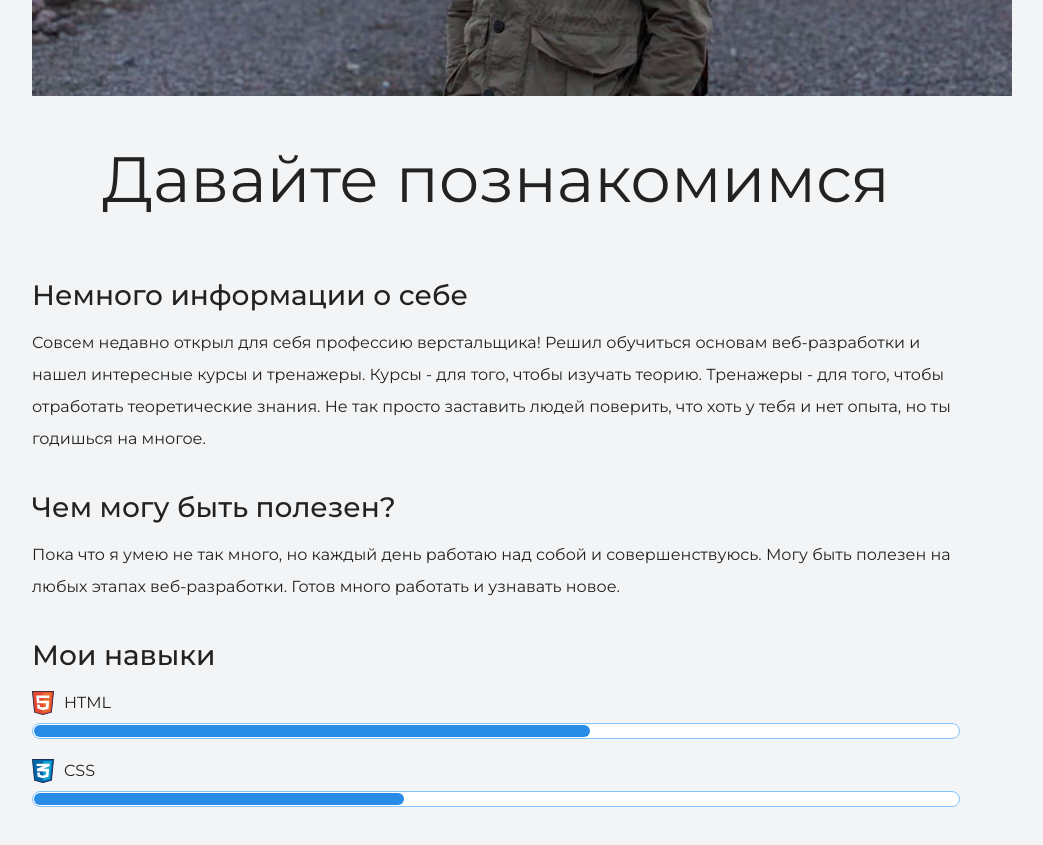
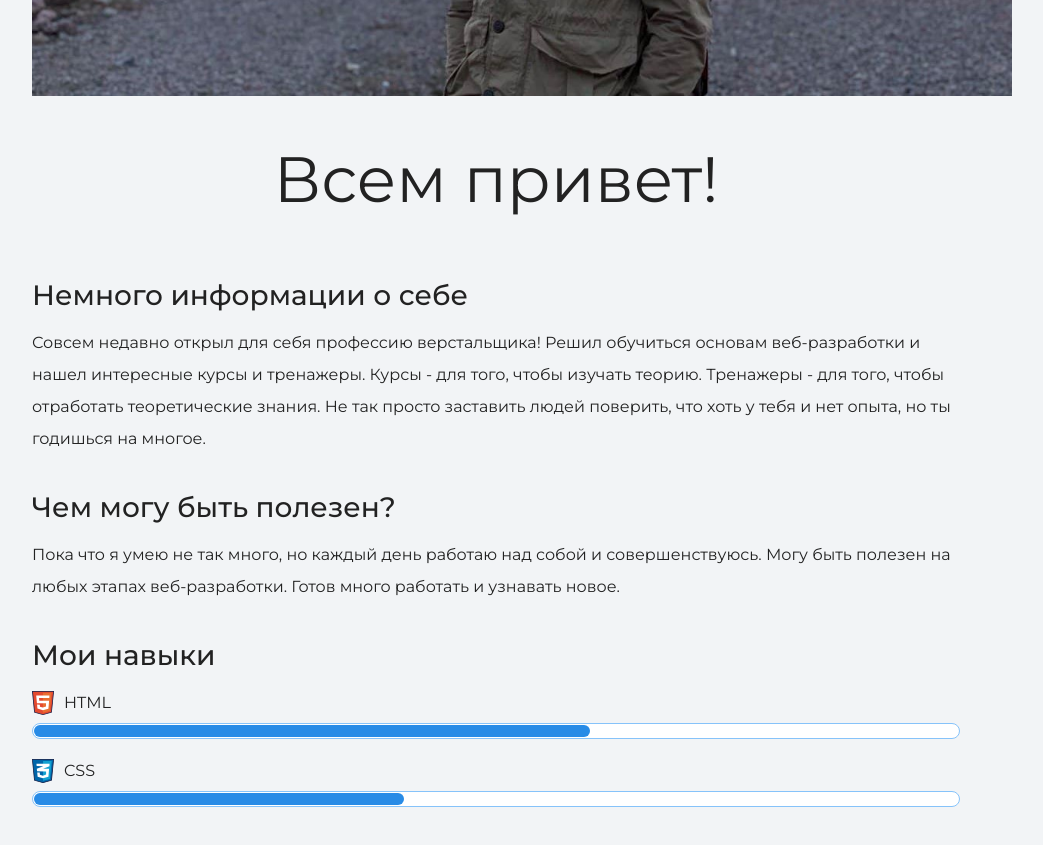
Before and after one commit to IlyaPavl/gitstudy, a plain HTML site: page Portfolio/portfolio-step-1/index.html in a window 1280 px wide. Shown: the part 1440-2285 px from the top of the page, without its empty margins (144-1187 px from the left). Drawn offline with Linux system fonts and the light colour scheme.

Commit message:
github commit

```diff
--- a/Portfolio/portfolio-step-1/index.html
+++ b/Portfolio/portfolio-step-1/index.html
@@ -29,7 +29,7 @@
     		<figure class="user-image">
   <img src="files/user.jpg" width="980" height="500" alt="Фото Junior верстальщика">
 </figure>
-      <h2 class="subheading">Давайте познакомимся</h2>
+      <h2 class="subheading">Всем привет!</h2>
       <div>
       	<h3>Немного информации о себе</h3>
      	<p>Совсем недавно открыл для себя профессию верстальщика! Решил обучиться основам веб-разработки и нашел интересные курсы и тренажеры. Курсы - для того, чтобы изучать теорию. Тренажеры - для того, чтобы отработать теоретические знания. Не так просто заставить людей поверить, что хоть у тебя и нет опыта, но ты годишься на многое.</p>
```
